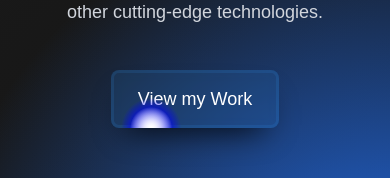
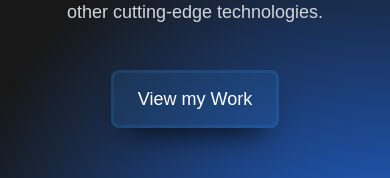
Before and after one commit to Zuhair-CS/next_portfolio, a Next.js app: page / in a window 390 px wide. Shown: the part 491-669 px from the top of the page. Built offline with nearby package versions, Linux system fonts and the light colour scheme.

Commit message:
fixed flicker issues and mobile bugs

```diff
--- a/src/components/ExperienceSection.tsx
+++ b/src/components/ExperienceSection.tsx
@@ -15,7 +15,7 @@ const experiences: ExperienceItem[] = [
     company: "MOON HERBAL LABORATORIES PVT. LTD.",
     period: "June 2025 - July 2025",
     description:
-      "Digitized and structured archival data from 2024–2025, transforming manual records into a comprehensive, searchable digital database, significantly improving accessibility and operational efficiency. Led a complete revamp of the company’s e-commerce interface, redesigning the front-end experience using Shopify to enhance user engagement, aesthetic appeal, and navigation fluidity.",
+      "Digitized and structured archival data from 2024—2025, transforming manual records into a comprehensive, searchable digital database, significantly improving accessibility and operational efficiency. Led a complete revamp of the company's e-commerce interface, redesigning the front-end experience using Shopify to enhance user engagement, aesthetic appeal, and navigation fluidity.",
   },
   {
     role: "Open Source Contributor",
@@ -28,7 +28,24 @@ const experiences: ExperienceItem[] = [
 
 export default function ExperienceSection() {
   return (
-    <section id="experience" className="py-20 max-w-5xl mx-auto px-6">
+    <>
+      <style jsx>{`
+        @keyframes fadeInUp {
+          from {
+            opacity: 0;
+            transform: translateY(30px);
+          }
+          to {
+            opacity: 1;
+            transform: translateY(0);
+          }
+        }
+        .experience-card {
+          animation-fill-mode: forwards;
+        }
+      `}</style>
+
+      <section id="experience" className="py-20 max-w-5xl mx-auto px-6">
       <div className="flex items-center mb-20">
         <div className="flex-1 h-[2px] bg-gradient-to-r from-blue-500 to-purple-500"></div>
         <h2 className="text-5xl font-bold text-white ml-4">Experience.</h2>
@@ -38,11 +55,7 @@ export default function ExperienceSection() {
         {experiences.map((exp, idx) => (
           <motion.div
             key={idx}
-            className="max-w-5xl rounded-xl transition-all duration-300"
-            initial={{ opacity: 0, y: 30 }}
-            whileInView={{ opacity: 1, y: 0 }}
-            viewport={{ once: true, amount: 0.2 }} // 👈 fixes flicker
-            transition={{ duration: 0.6, delay: idx * 0.2, ease: "easeOut" }}
+            className="max-w-5xl rounded-xl opacity-100"
           >
             <h3 className="text-xl font-semibold text-white">{exp.company}</h3>
             <p className="text-blue-400 mt-4 text-xl font-bold">{exp.role}</p>
@@ -53,5 +66,6 @@ export default function ExperienceSection() {
         ))}
       </div>
     </section>
+    </>
   );
 }
--- a/src/components/ui/glow-button.tsx
+++ b/src/components/ui/glow-button.tsx
@@ -1,4 +1,4 @@
-import React, { useEffect, useRef, ReactNode } from "react";
+import React, { useEffect, useRef, ReactNode, useState } from "react";
 
 interface GlowButtonProps {
   children: ReactNode;
@@ -17,8 +17,23 @@ const GlowButton: React.FC<GlowButtonProps> = ({
 }) => {
   const buttonRef = useRef<HTMLButtonElement>(null);
   const innerRef = useRef<HTMLDivElement>(null);
+  const [isMobile, setIsMobile] = useState(false);
 
   useEffect(() => {
+    // Check if device is mobile
+    const checkMobile = () => {
+      setIsMobile(window.innerWidth <= 768);
+    };
+
+    checkMobile();
+    window.addEventListener('resize', checkMobile);
+    return () => window.removeEventListener('resize', checkMobile);
+  }, []);
+
+  useEffect(() => {
+    // Skip animation on mobile
+    if (isMobile) return;
+
     let progress = 0;
     let animationFrame: number;
 
@@ -58,7 +73,7 @@ const GlowButton: React.FC<GlowButtonProps> = ({
 
     animationFrame = requestAnimationFrame(animate);
     return () => cancelAnimationFrame(animationFrame);
-  }, []);
+  }, [isMobile]);
 
   const { base, spread } = { base: 240, spread: 120 };
 
@@ -92,6 +107,8 @@ const GlowButton: React.FC<GlowButtonProps> = ({
   };
 
   const beforeAfterStyles = `
+  /* Desktop styles - keep original effects */
+  @media (min-width: 769px) {
     [data-glow]::before,
     [data-glow]::after {
       pointer-events: none;
@@ -125,6 +142,19 @@ const GlowButton: React.FC<GlowButtonProps> = ({
         transparent 100%
       );
     }
+  }
+
+  /* Mobile styles - remove all effects */
+  @media (max-width: 768px) {
+    [data-glow]::before,
+    [data-glow]::after {
+      display: none;
+    }
+
+    [data-glow] [data-glow] {
+      display: none;
+    }
+  }
 `;
 
   return (
--- a/src/components/ui/spotlight-cards.tsx
+++ b/src/components/ui/spotlight-cards.tsx
@@ -39,10 +39,10 @@ const GlowCard: React.FC<GlowCardProps> = ({
       const { clientX: x, clientY: y } = e;
 
       if (cardRef.current) {
-        cardRef.current.style.setProperty('--card-x', x.toFixed(2));
-        cardRef.current.style.setProperty('--card-xp', (x / window.innerWidth).toFixed(2));
-        cardRef.current.style.setProperty('--card-y', y.toFixed(2));
-        cardRef.current.style.setProperty('--card-yp', (y / window.innerHeight).toFixed(2));
+        cardRef.current.style.setProperty('--x', x.toFixed(2));
+        cardRef.current.style.setProperty('--xp', (x / window.innerWidth).toFixed(2));
+        cardRef.current.style.setProperty('--y', y.toFixed(2));
+        cardRef.current.style.setProperty('--yp', (y / window.innerHeight).toFixed(2));
       }
     };
 
@@ -54,19 +54,19 @@ const GlowCard: React.FC<GlowCardProps> = ({
 
   const getInlineStyles = () => {
     const baseStyles = {
-      "--card-base": base,
-      "--card-spread": spread,
-      "--card-radius": "14",
-      "--card-border": "3",
-      '--card-backdrop': 'hsl(210 100% 60% / 0.12)',
-      "--card-backup-border": "var(--card-backdrop)",
-      "--card-size": "200",
-      "--card-outer": "1",
-      "--card-border-size": "calc(var(--card-border, 2) * 1px)",
-      "--card-spotlight-size": "calc(var(--card-size, 150) * 1px)",
-      "--card-hue": base,
-      backgroundColor: "var(--card-backdrop, transparent)",
-      border: "var(--card-border-size) solid var(--card-backup-border)",
+      "--base": base,
+      "--spread": spread,
+      "--radius": "14",
+      "--border": "3",
+      '--backdrop': 'hsl(210 100% 60% / 0.12)',
+      "--backup-border": "var(--backdrop)",
+      "--size": "200",
+      "--outer": "1",
+      "--border-size": "calc(var(--border, 2) * 1px)",
+      "--spotlight-size": "calc(var(--size, 150) * 1px)",
+      "--hue": base,
+      backgroundColor: "var(--backdrop, transparent)",
+      border: "var(--border-size) solid var(--backup-border)",
       position: "relative",
       touchAction: "none",
     } as React.CSSProperties;
@@ -74,18 +74,18 @@ const GlowCard: React.FC<GlowCardProps> = ({
     // Only add background effects on desktop
     if (!isMobile) {
       baseStyles.backgroundImage = `radial-gradient(
-        var(--card-spotlight-size) var(--card-spotlight-size) at
-        calc(var(--card-x, 0) * 1px)
-        calc(var(--card-y, 0) * 1px),
+        var(--spotlight-size) var(--spotlight-size) at
+        calc(var(--x, 0) * 1px)
+        calc(var(--y, 0) * 1px),
         hsl(
-        var(--card-hue, 210)
+        var(--hue, 210)
         calc(var(--saturation, 100) * 1%)
         calc(var(--lightness, 70) * 1%) /
         var(--bg-spot-opacity, 0.1)
         ),
         transparent
       )`;
-      baseStyles.backgroundSize = "calc(100% + (2 * var(--card-border-size))) calc(100% + (2 * var(--card-border-size)))";
+      baseStyles.backgroundSize = "calc(100% + (2 * var(--border-size))) calc(100% + (2 * var(--border-size)))";
       baseStyles.backgroundPosition = "50% 50%";
       baseStyles.backgroundAttachment = "fixed";
     }
@@ -102,18 +102,18 @@ const GlowCard: React.FC<GlowCardProps> = ({
   };
 
   const beforeAfterStyles = `
-    /* Desktop styles */
+    /* Desktop styles - keep original effects */
     @media (min-width: 769px) {
-      [data-glow-card]::before,
-      [data-glow-card]::after {
+      [data-glow]::before,
+      [data-glow]::after {
         pointer-events: none;
         content: "";
         position: absolute;
-        inset: calc(var(--card-border-size) * -1);
-        border: var(--card-border-size) solid transparent;
-        border-radius: calc(var(--card-radius) * 1px);
+        inset: calc(var(--border-size) * -1);
+        border: var(--border-size) solid transparent;
+        border-radius: calc(var(--radius) * 1px);
         background-attachment: fixed;
-        background-size: calc(100% + (2 * var(--card-border-size))) calc(100% + (2 * var(--card-border-size)));
+        background-size: calc(100% + (2 * var(--border-size))) calc(100% + (2 * var(--border-size)));
         background-repeat: no-repeat;
         background-position: 50% 50%;
         mask: linear-gradient(transparent, transparent), linear-gradient(white, white);
@@ -121,52 +121,52 @@ const GlowCard: React.FC<GlowCardProps> = ({
         mask-composite: intersect;
       }
 
-      [data-glow-card]::before {
+      [data-glow]::before {
         background-image: radial-gradient(
-          calc(var(--card-spotlight-size) * 0.75) calc(var(--card-spotlight-size) * 0.75) at
-          calc(var(--card-x, 0) * 1px)
-          calc(var(--card-y, 0) * 1px),
-          hsl(var(--card-hue, 210) calc(var(--saturation, 100) * 1%) calc(var(--lightness, 50) * 1%) / var(--border-spot-opacity, 1)), transparent 100%
+          calc(var(--spotlight-size) * 0.75) calc(var(--spotlight-size) * 0.75) at
+          calc(var(--x, 0) * 1px)
+          calc(var(--y, 0) * 1px),
+          hsl(var(--hue, 210) calc(var(--saturation, 100) * 1%) calc(var(--lightness, 50) * 1%) / var(--border-spot-opacity, 1)), transparent 100%
         );
         filter: brightness(2);
       }
 
-      [data-glow-card]::after {
+      [data-glow]::after {
         background-image: radial-gradient(
-          calc(var(--card-spotlight-size) * 0.5) calc(var(--card-spotlight-size) * 0.5) at
-          calc(var(--card-x, 0) * 1px)
-          calc(var(--card-y, 0) * 1px),
+          calc(var(--spotlight-size) * 0.5) calc(var(--spotlight-size) * 0.5) at
+          calc(var(--x, 0) * 1px)
+          calc(var(--y, 0) * 1px),
           hsl(220 100% 100% / var(--border-light-opacity, 1)), transparent 100%
         );
       }
 
-      [data-glow-card] [data-glow-card-inner] {
+      [data-glow] [data-glow] {
         position: absolute;
         inset: 0;
         will-change: filter;
-        opacity: var(--card-outer, 1);
-        border-radius: calc(var(--card-radius) * 1px);
-        border-width: calc(var(--card-border-size) * 20);
-        filter: blur(calc(var(--card-border-size) * 10));
+        opacity: var(--outer, 1);
+        border-radius: calc(var(--radius) * 1px);
+        border-width: calc(var(--border-size) * 20);
+        filter: blur(calc(var(--border-size) * 10));
         background: none;
         pointer-events: none;
         border: none;
       }
 
-      [data-glow-card] > [data-glow-card-inner]::before {
+      [data-glow] > [data-glow]::before {
         inset: -10px;
         border-width: 10px;
       }
     }
 
-    /* Mobile styles - Plain glass card */
+    /* Mobile styles - remove all effects */
     @media (max-width: 768px) {
-      [data-glow-card]::before,
-      [data-glow-card]::after {
+      [data-glow]::before,
+      [data-glow]::after {
         display: none;
       }
 
-      [data-glow-card] [data-glow-card-inner] {
+      [data-glow] [data-glow] {
         display: none;
       }
     }
@@ -177,7 +177,7 @@ const GlowCard: React.FC<GlowCardProps> = ({
       <style dangerouslySetInnerHTML={{ __html: beforeAfterStyles }} />
       <div
         ref={cardRef}
-        data-glow-card
+        data-glow
         style={getInlineStyles()}
         className={`
           rounded-2xl
@@ -189,7 +189,7 @@ const GlowCard: React.FC<GlowCardProps> = ({
           ${className}
         `}
       >
-        <div ref={innerRef} data-glow-card-inner></div>
+        <div ref={innerRef} data-glow></div>
         {children}
       </div>
     </>
```
Lines whose indentation alone changed are shown as unchanged.
